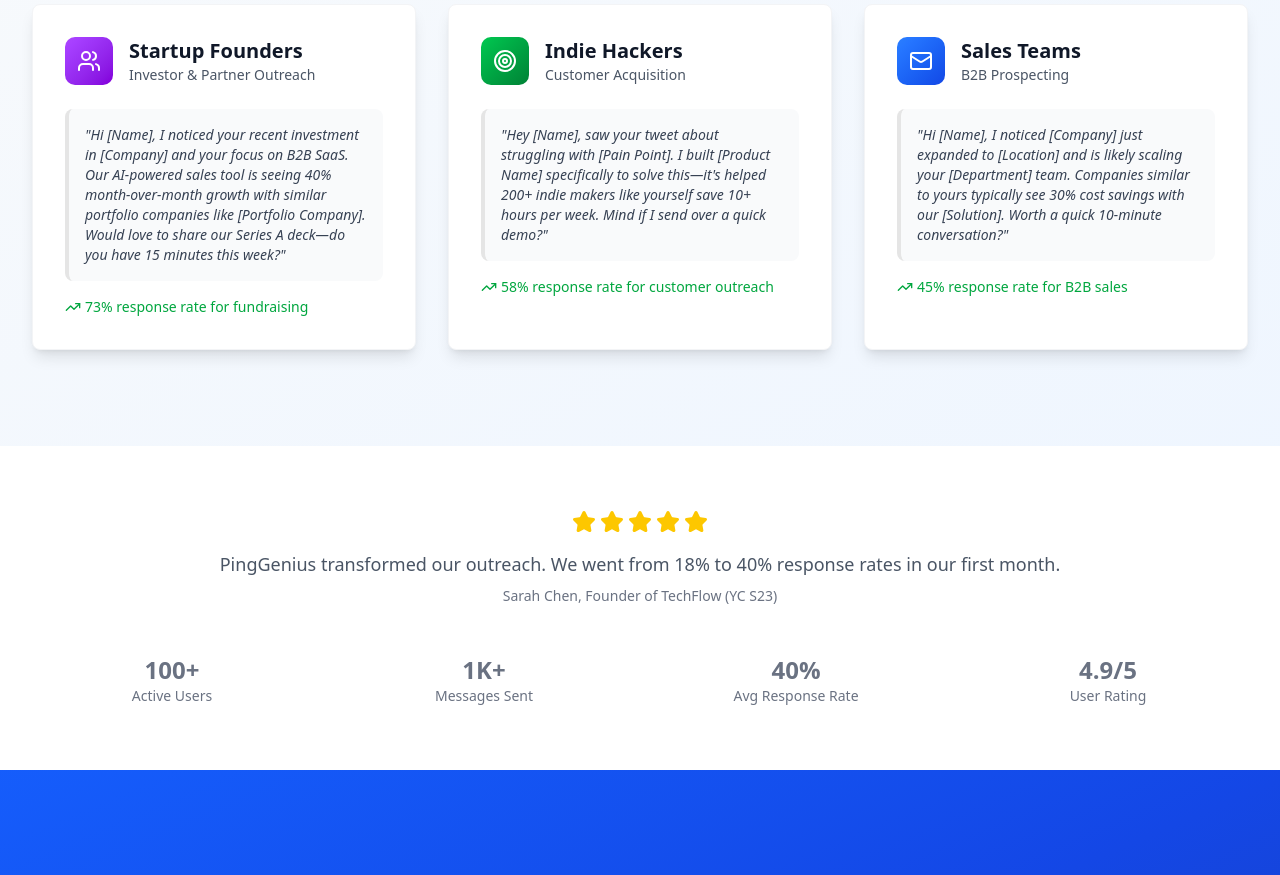
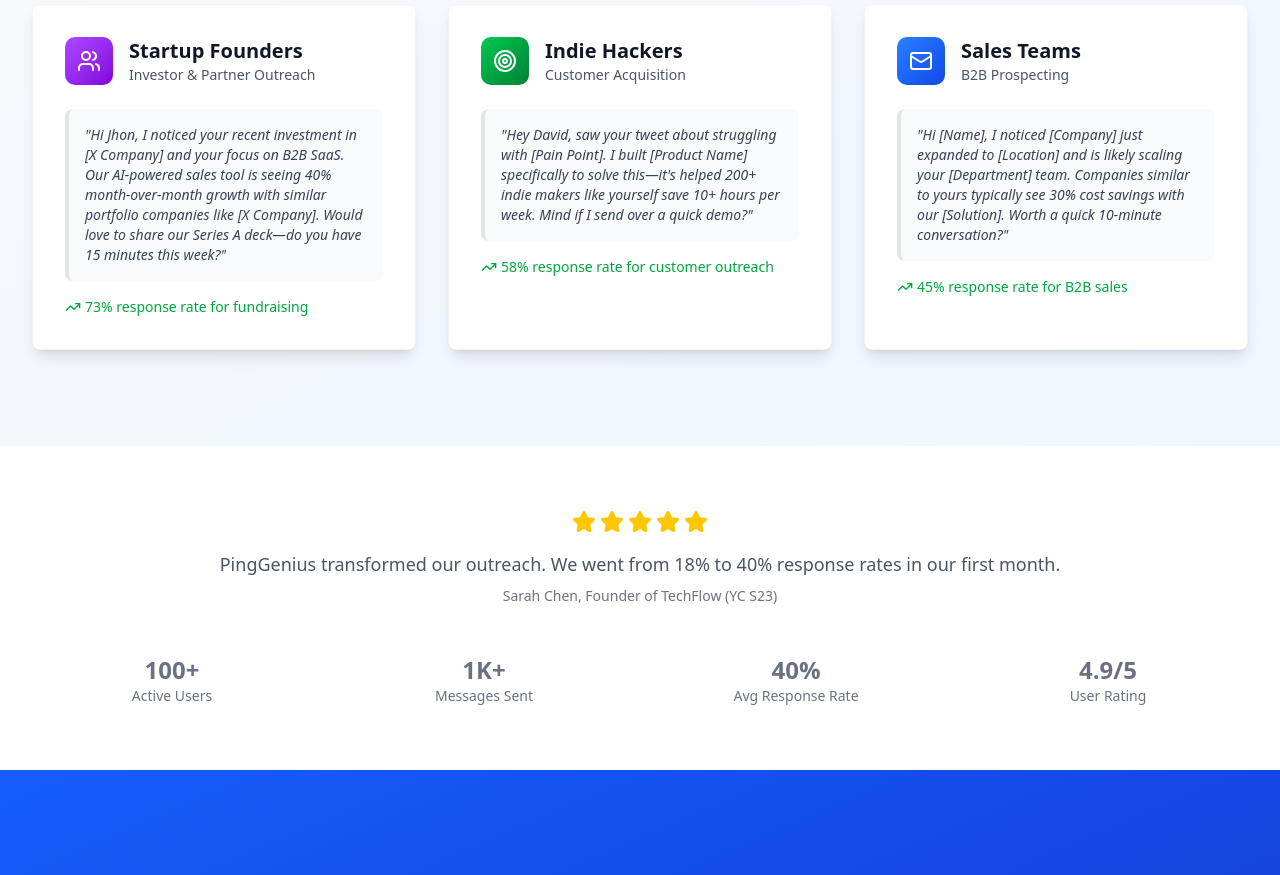
Before and after one commit to hasnainXdev/pinggenius, a Next.js app: page / in a window 1280 px wide. Shown: the part 1820-2695 px from the top of the page. Built offline with nearby package versions, Linux system fonts and the light colour scheme.

Commit message:
Update UseCasesSection.tsx

```diff
--- a/components/UseCasesSection.tsx
+++ b/components/UseCasesSection.tsx
@@ -20,7 +20,7 @@
             color="bg-gradient-to-br from-purple-500 to-purple-700"
             title="Startup Founders"
             subtitle="Investor & Partner Outreach"
-            message={`Hi [Name], I noticed your recent investment in [Company] and your focus on B2B SaaS. Our AI-powered sales tool is seeing 40% month-over-month growth with similar portfolio companies like [Portfolio Company]. Would love to share our Series A deck—do you have 15 minutes this week?`}
+            message={`Hi Jhon, I noticed your recent investment in [X Company] and your focus on B2B SaaS. Our AI-powered sales tool is seeing 40% month-over-month growth with similar portfolio companies like [X Company]. Would love to share our Series A deck—do you have 15 minutes this week?`}
             result={<><TrendingUp className="w-4 h-4 mr-1" /> 73% response rate for fundraising</>}
           />
 
@@ -29,7 +29,7 @@
             color="bg-gradient-to-br from-green-500 to-green-700"
             title="Indie Hackers"
             subtitle="Customer Acquisition"
-            message={`Hey [Name], saw your tweet about struggling with [Pain Point]. I built [Product Name] specifically to solve this—it's helped 200+ indie makers like yourself save 10+ hours per week. Mind if I send over a quick demo?`}
+            message={`Hey David, saw your tweet about struggling with [Pain Point]. I built [Product Name] specifically to solve this—it's helped 200+ indie makers like yourself save 10+ hours per week. Mind if I send over a quick demo?`}
             result={<><TrendingUp className="w-4 h-4 mr-1" /> 58% response rate for customer outreach</>}
           />
 
```
